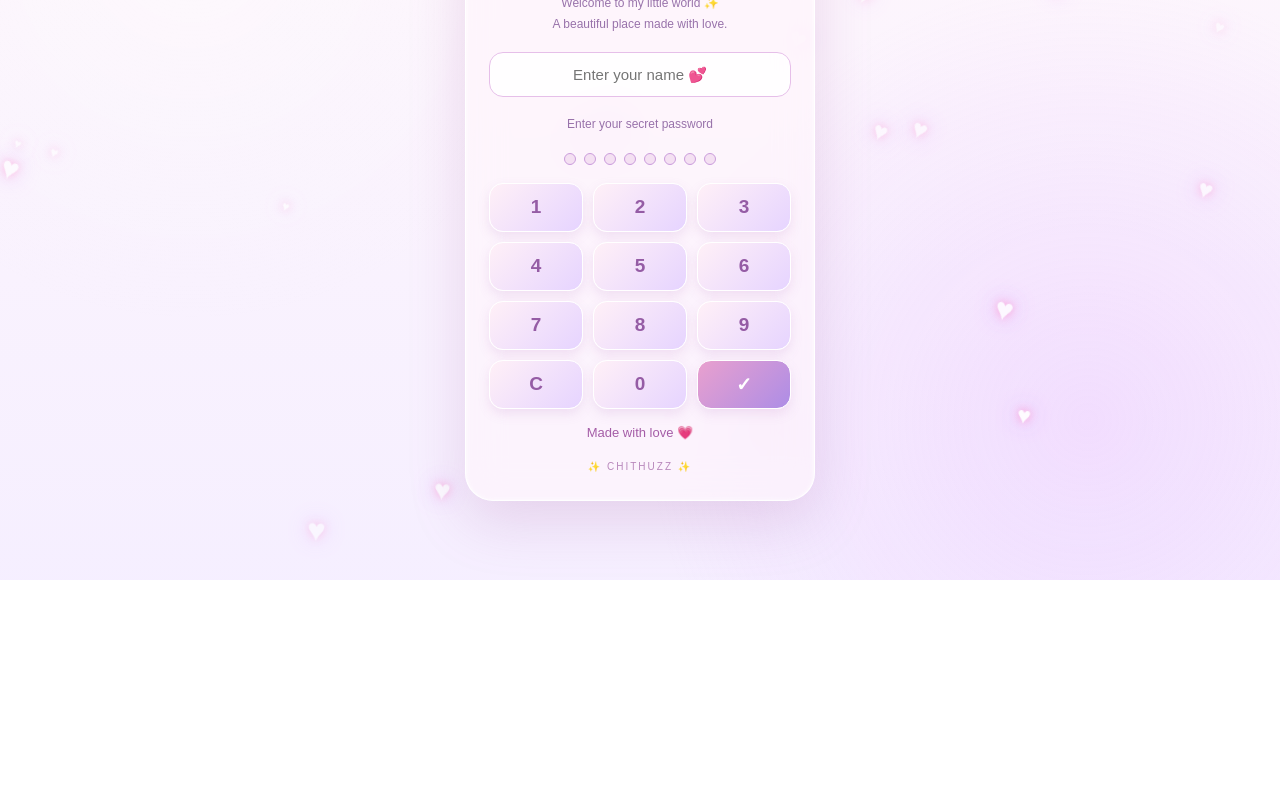
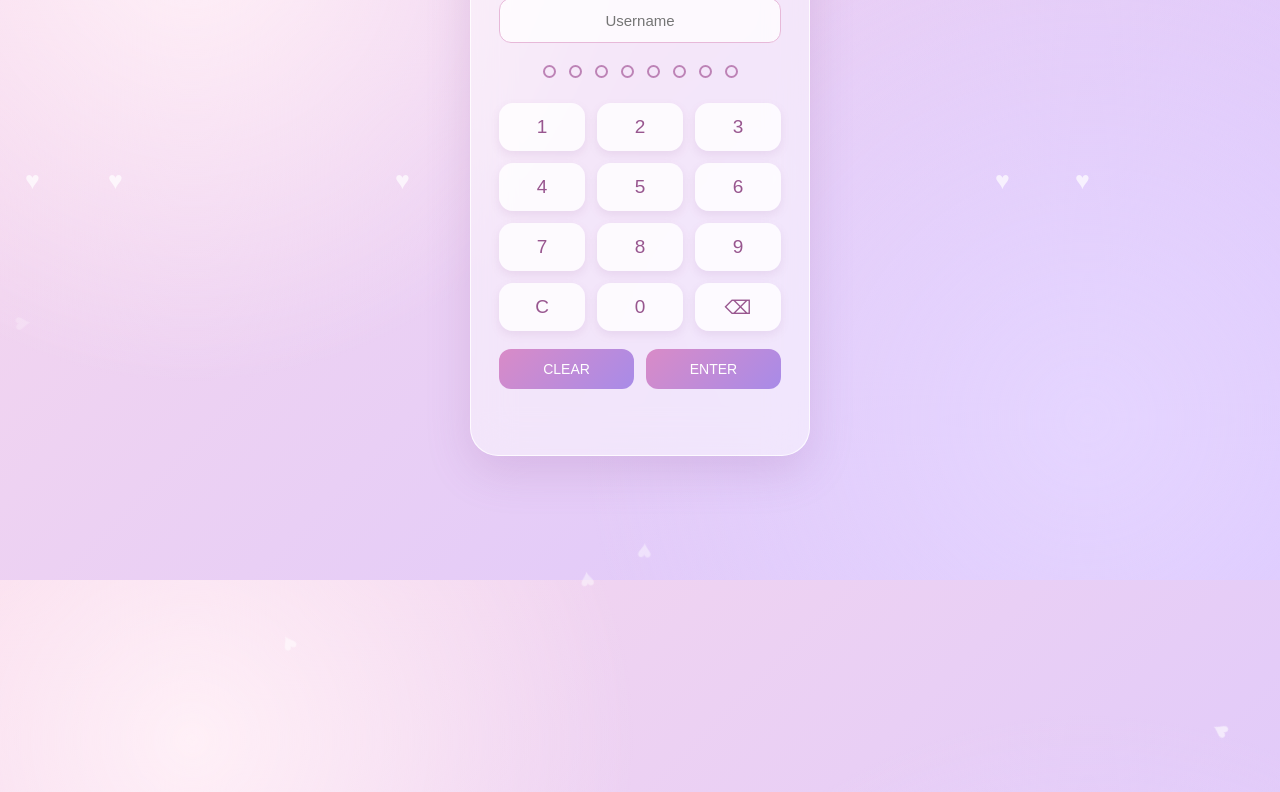
Before and after one commit to Chithra-devi2007/devi-21, a plain HTML site: page index.html in a window 1280 px wide. Shown: the part 220-1012 px from the top of the page. Before the commit the page ends 800 px from the top, so only its background shows below. Drawn offline with Linux system fonts and the light colour scheme.

Commit message:
Update index.html

```diff
--- a/index.html
+++ b/index.html
@@ -4,7 +4,7 @@
 <head>
 <meta charset="UTF-8">
 <meta name="viewport" content="width=device-width, initial-scale=1.0">
-<title>Chithuzz 💗</title>
+<title>Chithuzz</title>
 
 <style>
 * {
@@ -15,255 +15,141 @@
 
 body {
     min-height: 100vh;
-    min-height: 100dvh;
     display: flex;
     justify-content: center;
     align-items: center;
-    padding: 20px;
+    font-family: 'Poppins', sans-serif;
     overflow: hidden;
-    font-family: 'Poppins', Arial, sans-serif;
-
     background:
-      linear-gradient(rgba(255,225,243,.25),
-                      rgba(223,201,255,.30)),
-      url("images/chithuzz-bg.png");
-
-    background-size: cover;
-    background-position: center;
-    background-repeat: no-repeat;
-}
-
-/* Glowing background */
-
-body::before {
-    content: "";
-    position: fixed;
-    inset: 0;
-    background:
-      radial-gradient(circle at 15% 20%,
-      rgba(255,255,255,.35), transparent 30%),
-      radial-gradient(circle at 85% 80%,
-      rgba(226,165,255,.25), transparent 35%);
-    pointer-events: none;
+        radial-gradient(circle at 15% 20%, #fff0f7, transparent 35%),
+        radial-gradient(circle at 85% 80%, #e5d5ff, transparent 40%),
+        linear-gradient(135deg, #f9d9eb, #d9c5ff);
 }
 
 /* Floating hearts */
-
-.hearts {
-    position: fixed;
-    inset: 0;
-    overflow: hidden;
-    pointer-events: none;
-}
-
 .heart {
     position: absolute;
-    bottom: -50px;
-    color: white;
-    text-shadow: 0 0 10px #ff8dc9,
-                 0 0 25px #d58aff;
-    animation: float var(--duration) linear infinite;
-    animation-delay: var(--delay);
+    color: rgba(255,255,255,0.7);
+    font-size: 25px;
+    animation: float 8s linear infinite;
+    pointer-events: none;
 }
 
 @keyframes float {
     0% {
-        transform: translateY(0) rotate(0);
+        transform: translateY(110vh) rotate(0deg);
         opacity: 0;
     }
-    20% { opacity: .9; }
+    20% { opacity: 1; }
     100% {
-        transform: translateY(-110vh) rotate(40deg);
+        transform: translateY(-15vh) rotate(360deg);
         opacity: 0;
     }
 }
 
-/* Main login card */
-
-.login-card {
-    width: 100%;
-    max-width: 350px;
-    padding: 28px 23px;
+/* Login box */
+.login-box {
+    width: 340px;
+    padding: 35px 28px;
     text-align: center;
-    position: relative;
-    z-index: 5;
-
     border-radius: 28px;
-    border: 1px solid rgba(255,255,255,.9);
-
-    background: rgba(255,245,252,.62);
-
-    backdrop-filter: blur(18px);
-    -webkit-backdrop-filter: blur(18px);
-
-    box-shadow:
-      0 20px 55px rgba(170,100,170,.22),
-      inset 0 1px 4px white;
+    background: rgba(255,255,255,0.48);
+    backdrop-filter: blur(20px);
+    border: 1px solid rgba(255,255,255,0.8);
+    box-shadow: 0 15px 45px rgba(151, 91, 160, 0.2);
+    z-index: 2;
 }
 
-.logo {
-    font-size: 48px;
-    margin-bottom: 8px;
-    animation: beat 2s infinite;
-    filter: drop-shadow(0 0 12px #f59bd0);
+h2 {
+    color: #a34e91;
+    font-size: 29px;
+    letter-spacing: 3px;
+    margin-bottom: 25px;
 }
-
-@keyframes beat {
-    50% { transform: scale(1.15); }
-}
-
-h1 {
-    font-size: 29px;
-    color: #a94e9e;
-    margin-bottom: 8px;
-}
-
-.subtitle {
-    font-size: 12px;
-    color: #9872aa;
-    line-height: 1.7;
-    margin-bottom: 18px;
-}
-
-/* Username */
 
 .username {
     width: 100%;
     padding: 13px;
-    border-radius: 14px;
-    border: 1px solid #e6bfe9;
+    border: 1px solid #e7b9d9;
     outline: none;
-    background: rgba(255,255,255,.8);
-    color: #925ba2;
+    border-radius: 12px;
+    background: rgba(255,255,255,0.75);
     text-align: center;
     font-size: 15px;
-    margin-bottom: 17px;
+    margin-bottom: 22px;
 }
-
-.username:focus {
-    box-shadow: 0 0 15px #e9b0ee;
-}
-
-/* Password dots */
 
 .dots {
     display: flex;
     justify-content: center;
-    gap: 8px;
-    margin: 18px 0;
+    gap: 13px;
+    margin-bottom: 25px;
 }
 
 .dot {
-    width: 12px;
-    height: 12px;
+    width: 13px;
+    height: 13px;
     border-radius: 50%;
-    background: #f4e0f2;
-    border: 1px solid #c99bdb;
+    border: 2px solid #bd83b6;
+    background: transparent;
 }
 
 .dot.active {
-    background: #b77acb;
-    box-shadow: 0 0 10px #d58ce9;
+    background: #bd83b6;
+    box-shadow: 0 0 10px #d58bc8;
 }
-
-/* Number keypad */
 
 .keypad {
     display: grid;
-    grid-template-columns: repeat(3,1fr);
-    gap: 10px;
+    grid-template-columns: repeat(3, 1fr);
+    gap: 12px;
 }
 
 .key {
-    height: 49px;
+    height: 48px;
+    border: none;
     border-radius: 14px;
-    border: 1px solid white;
-    background: linear-gradient(135deg,#fff0f7,#e6d4ff);
-    color: #955ca5;
+    background: rgba(255,255,255,0.8);
+    color: #98568f;
     font-size: 19px;
-    font-weight: bold;
     cursor: pointer;
-    box-shadow: 0 5px 12px rgba(170,100,180,.15);
-    touch-action: manipulation;
+    box-shadow: 0 4px 10px rgba(150,90,150,0.12);
+    transition: 0.2s;
 }
 
 .key:active {
-    transform: scale(.93);
+    transform: scale(0.92);
+    background: #edc7e7;
 }
 
-.enter {
-    background: linear-gradient(135deg,#e9a0ce,#ad8de6);
-    color: white;
+.actions {
+    display: flex;
+    gap: 12px;
+    margin-top: 18px;
 }
 
-.message {
-    min-height: 24px;
-    margin-top: 16px;
-    color: #a45ca7;
-    font-size: 13px;
+.actions button {
+    flex: 1;
+    padding: 12px;
+    border: none;
+    border-radius: 12px;
+    background: linear-gradient(135deg, #d98bc7, #a88be8);
+    color: white;
+    font-size: 14px;
+    cursor: pointer;
 }
 
-.footer {
-    font-size: 10px;
-    letter-spacing: 2px;
-    color: #b887bc;
-    margin-top: 12px;
+.error {
+    color: #c04e82;
+    font-size: 12px;
+    margin-top: 14px;
+    min-height: 17px;
 }
 
-/* Welcome */
-
-.welcome {
-    display: none;
-}
-
-.welcome .logo {
-    font-size: 65px;
-}
-
-.welcome p {
-    color: #956da7;
-    line-height: 1.8;
-}
-
-/* Mobile */
-
-@media(max-width:480px) {
-    body {
-        padding: 15px;
-        background-position: center;
-    }
-
-    .login-card {
-        max-width: 340px;
-        padding: 25px 18px;
-    }
-
-    h1 {
-        font-size: 26px;
-    }
-
-    .key {
-        height: 50px;
-    }
-}
-
-@media(max-height:650px) {
-    .login-card {
-        padding-top: 16px;
-        padding-bottom: 16px;
-    }
-
-    .logo {
-        font-size: 35px;
-        margin-bottom: 4px;
-    }
-
-    .subtitle {
-        margin-bottom: 10px;
-    }
-
-    .key {
-        height: 42px;
+@media(max-width: 400px) {
+    .login-box {
+        width: 90%;
+        padding: 30px 22px;
     }
 }
 </style>
@@ -271,188 +157,109 @@ h1 {
 
 <body>
 
-<div class="hearts" id="hearts"></div>
+<div class="login-box">
 
-<!-- Login card -->
-
-<div class="login-card" id="loginCard">
-
-    <div class="logo">💗</div>
-
-    <h1>Chithuzz</h1>
-
-    <p class="subtitle">
-        Welcome to my little world ✨<br>
-        A beautiful place made with love.
-    </p>
+    <h2>CHITHUZZ</h2>
 
     <input
         type="text"
+        class="username"
         id="username"
-        class="username"
-        placeholder="Enter your name 💕"
-        autocomplete="off"
+        placeholder="Username"
     >
 
-    <p class="subtitle">Enter your secret password</p>
-
-    <div class="dots">
-        <div class="dot"></div>
-        <div class="dot"></div>
-        <div class="dot"></div>
-        <div class="dot"></div>
-        <div class="dot"></div>
-        <div class="dot"></div>
-        <div class="dot"></div>
-        <div class="dot"></div>
+    <div class="dots" id="dots">
+        <span class="dot"></span>
+        <span class="dot"></span>
+        <span class="dot"></span>
+        <span class="dot"></span>
+        <span class="dot"></span>
+        <span class="dot"></span>
+        <span class="dot"></span>
+        <span class="dot"></span>
     </div>
 
     <div class="keypad">
-        <button class="key" onclick="press(1)">1</button>
-        <button class="key" onclick="press(2)">2</button>
-        <button class="key" onclick="press(3)">3</button>
-
-        <button class="key" onclick="press(4)">4</button>
-        <button class="key" onclick="press(5)">5</button>
-        <button class="key" onclick="press(6)">6</button>
-
-        <button class="key" onclick="press(7)">7</button>
-        <button class="key" onclick="press(8)">8</button>
-        <button class="key" onclick="press(9)">9</button>
-
-        <button class="key" onclick="clearPin()">C</button>
-        <button class="key" onclick="press(0)">0</button>
-        <button class="key enter" onclick="login()">✓</button>
+        <button class="key" onclick="addNumber('1')">1</button>
+        <button class="key" onclick="addNumber('2')">2</button>
+        <button class="key" onclick="addNumber('3')">3</button>
+        <button class="key" onclick="addNumber('4')">4</button>
+        <button class="key" onclick="addNumber('5')">5</button>
+        <button class="key" onclick="addNumber('6')">6</button>
+        <button class="key" onclick="addNumber('7')">7</button>
+        <button class="key" onclick="addNumber('8')">8</button>
+        <button class="key" onclick="addNumber('9')">9</button>
+        <button class="key" onclick="clearPassword()">C</button>
+        <button class="key" onclick="addNumber('0')">0</button>
+        <button class="key" onclick="deleteNumber()">⌫</button>
     </div>
 
-    <div class="message" id="message">
-        Made with love 💗
+    <div class="actions">
+        <button onclick="clearPassword()">CLEAR</button>
+        <button onclick="login()">ENTER</button>
     </div>
 
-    <div class="footer">
-        ✨ CHITHUZZ ✨
-    </div>
-
-</div>
-
-<!-- Welcome screen -->
-
-<div class="login-card welcome" id="welcomeCard">
-
-    <div class="logo">💜</div>
-
-    <h1>Welcome!</h1>
-
-    <p id="welcomeText"></p>
-
-    <p>Explore my little world ♡</p>
+    <p class="error" id="error"></p>
 
 </div>
 
 <script>
+let password = "";
 
-// Floating hearts
-
-const heartArea = document.getElementById("hearts");
-
-for(let i=0;i<25;i++){
-
-    const heart = document.createElement("span");
-
-    heart.className = "heart";
-    heart.innerHTML = "♥";
-
-    heart.style.left = Math.random()*100 + "%";
-
-    heart.style.fontSize =
-        (12 + Math.random()*25) + "px";
-
-    heart.style.setProperty(
-        "--duration",(7+Math.random()*9)+"s"
-    );
-
-    heart.style.setProperty(
-        "--delay",(-Math.random()*15)+"s"
-    );
-
-    heartArea.appendChild(heart);
+function addNumber(number) {
+    if (password.length < 8) {
+        password += number;
+        updateDots();
+    }
 }
 
-// Login system
-
-let pin = "";
-
-const correctPin = "21042007";
-
-function press(num){
-
-    if(pin.length < 8){
-        pin += num;
-        updateDots();
-    }
-
+function clearPassword() {
+    password = "";
+    updateDots();
+    document.getElementById("error").textContent = "";
 }
 
-function updateDots(){
-
-    document.querySelectorAll(".dot").forEach(
-        (dot,index)=>{
-            dot.classList.toggle(
-                "active",index<pin.length
-            );
-        }
-    );
-
+function deleteNumber() {
+    password = password.slice(0, -1);
+    updateDots();
 }
 
-function clearPin(){
+function updateDots() {
+    const dots = document.querySelectorAll(".dot");
 
-    pin="";
-    updateDots();
-
-    document.getElementById("message").innerText =
-        "Password cleared 💗";
-
+    dots.forEach((dot, index) => {
+        dot.classList.toggle("active", index < password.length);
+    });
 }
 
-function login(){
+function login() {
+    const username = document.getElementById("username").value.trim();
+    const error = document.getElementById("error");
 
-    const name =
-        document.getElementById("username").value.trim();
-
-    const message =
-        document.getElementById("message");
-
-    if(!name){
-        message.innerText="Enter your name 💗";
+    if (username === "") {
+        error.textContent = "Enter username";
         return;
     }
 
-    if(pin.length!==8){
-        message.innerText="Enter 8 digit password 💜";
-        return;
+    if (password === "21042007") {
+        error.textContent = "";
+        alert("Login successful!");
+    } else {
+        error.textContent = "Incorrect password";
+        clearPassword();
     }
-
-    if(pin===correctPin){
-
-        document.getElementById("loginCard").style.display="none";
-
-        document.getElementById("welcomeCard").style.display="block";
-
-        document.getElementById("welcomeText").innerText =
-            "Hello "+name+"! Welcome to Chithuzz. 💗";
-
-    }else{
-
-        message.innerText="Wrong password! Try again 💔";
-
-        pin="";
-        updateDots();
-
-    }
-
 }
 
+/* Floating hearts */
+for (let i = 0; i < 18; i++) {
+    let heart = document.createElement("div");
+    heart.className = "heart";
+    heart.innerHTML = "♥";
+    heart.style.left = Math.random() * 100 + "vw";
+    heart.style.animationDelay = Math.random() * 8 + "s";
+    heart.style.animationDuration = (6 + Math.random() * 8) + "s";
+    document.body.appendChild(heart);
+}
 </script>
 
 </body>
```
